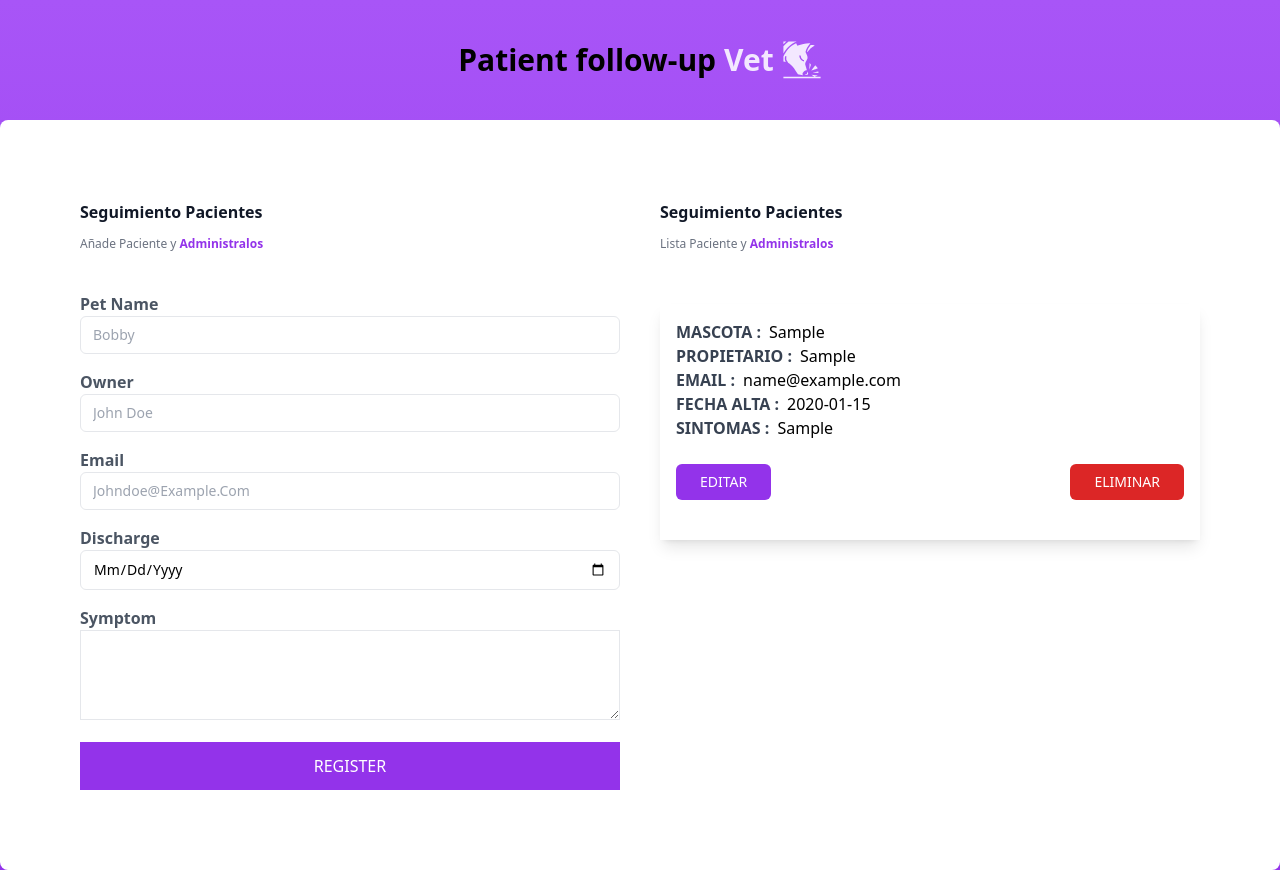
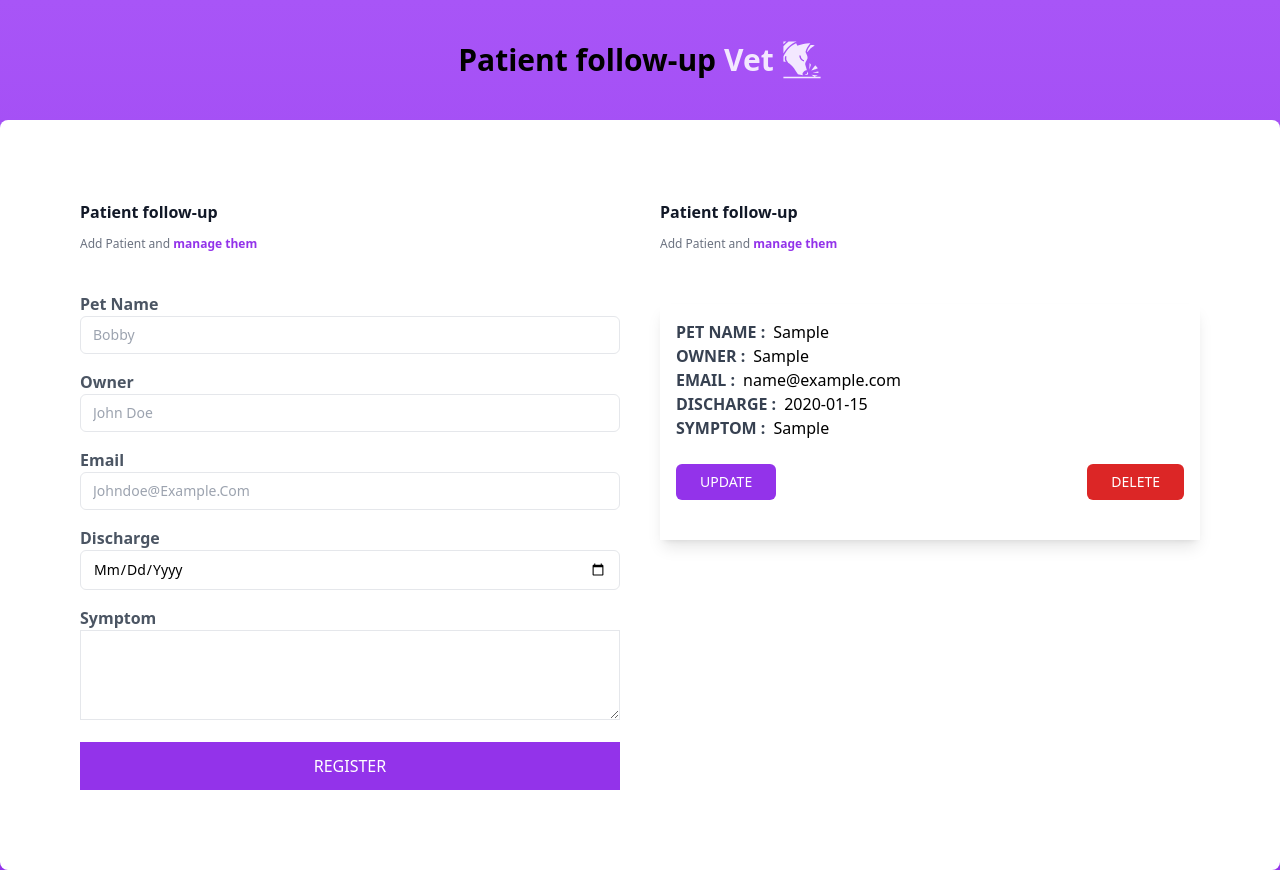
Before and after one commit to caceres1992/CRUD_PACIENTE, a React (Create React App) app: page / in a window 1280 px wide. Both pictures are taken after typing "Sample", "Sample", "name@example.com", "2020-01-15", "Sample" into the empty fields and a click on the input "REGISTER". Built offline with nearby package versions, Linux system fonts and the light colour scheme.

Commit message:
new update

```diff
--- a/src/App.js
+++ b/src/App.js
@@ -74,14 +74,14 @@ function App() {
 
 
         <div className='flex-1'>
-          <p className='text-base text-gray-900 font-bold'>Seguimiento Pacientes</p>
-          <p className='text-xs text-gray-500  pt-3 pb-10'>Añade Paciente y <strong className='text-purple-600'>Administralos</strong> </p>
+          <p className='text-base text-gray-900 font-bold'>Patient follow-up</p>
+          <p className='text-xs text-gray-500  pt-3 pb-10'>Add Patient and <strong className='text-purple-600'>manage them</strong> </p>
           <Form setData={setData} dataPaciente={data} updatePaciente={updatePaciente} setUpdatePaciente={setUpdatePaciente} />
         </div>
 
         <div className='flex-1'>
-          <p className='text-base text-gray-900 font-bold'>Seguimiento Pacientes</p>
-          <p className='text-xs text-gray-500 pt-3 pb-10'>Lista Paciente y <strong className='text-purple-600'>Administralos</strong> </p>
+          <p className='text-base text-gray-900 font-bold'>Patient follow-up</p>
+          <p className='text-xs text-gray-500  pt-3 pb-10'>Add Patient and <strong className='text-purple-600'>manage them</strong> </p>
           <div className='flex flex-wrap justify-center gap-2' >
 
 
--- a/src/components/Card.js
+++ b/src/components/Card.js
@@ -4,11 +4,11 @@ const Card = ({ item, handleDeleteItem, getPacienteById }) => {
     return (
         <div className='shadow-lg hover:border transition-all ease-in-out py-2 px-3 md:p-4 my-3 :min-w-[350px] w-full md:max-w-xs lg:max-w-none'>
             <div className='flex flex-col lg:flex-row gap-x-2 lg:items-center'>
-                <p className='text-gray-700 font-bold uppercase'>Mascota : </p>
+                <p className='text-gray-700 font-bold uppercase'>Pet Name : </p>
                 <p >{item.petName}</p>
             </div>
             <div className='flex flex-col lg:flex-row gap-x-2 lg:items-center'>
-                <p className='text-gray-700 font-bold uppercase'>Propietario : </p>
+                <p className='text-gray-700 font-bold uppercase'>Owner : </p>
                 <p >{item.owner}</p>
             </div>
             <div className='flex flex-col lg:flex-row gap-x-2 lg:items-center'>
@@ -16,19 +16,19 @@ const Card = ({ item, handleDeleteItem, getPacienteById }) => {
                 <p >{item.email}</p>
             </div>
             <div className='flex flex-col lg:flex-row gap-x-2 lg:items-center'>
-                <p className='text-gray-700 font-bold uppercase'>Fecha Alta : </p>
+                <p className='text-gray-700 font-bold uppercase'>Discharge : </p>
                 <p >{item.discharge}</p>
             </div>
             <div className='flex flex-col lg:flex-row gap-x-2 lg:items-center'>
-                <p className='text-gray-700 font-bold uppercase'>Sintomas : </p>
+                <p className='text-gray-700 font-bold uppercase'>symptom : </p>
                 <p >{item.symptom}</p>
             </div>
 
             <div className='flex items-center justify-between py-6 flex-col lg:flex-row gap-y-3'>
-                <button className='bg-purple-600 text-white py-2 text-sm  w-full lg:w-fit rounded-md px-6' onClick={() => getPacienteById(item.id)}>EDITAR</button>
+                <button className='bg-purple-600 text-white py-2 text-sm  w-full lg:w-fit rounded-md px-6' onClick={() => getPacienteById(item.id)}>UPDATE</button>
                 <button className='bg-red-600 text-white py-2 text-sm  w-full lg:w-fit  rounded-md px-6'
                     onClick={() => handleDeleteItem(item.id)}
-                >ELIMINAR</button>
+                >DELETE</button>
             </div>
         </div>
     )
```
